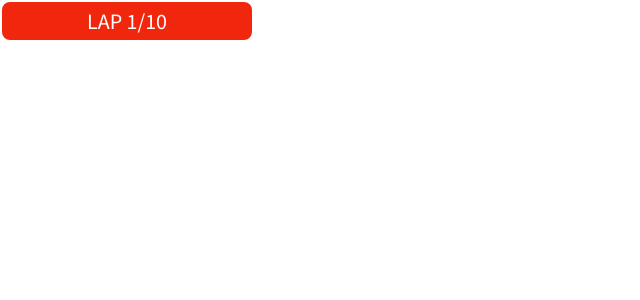
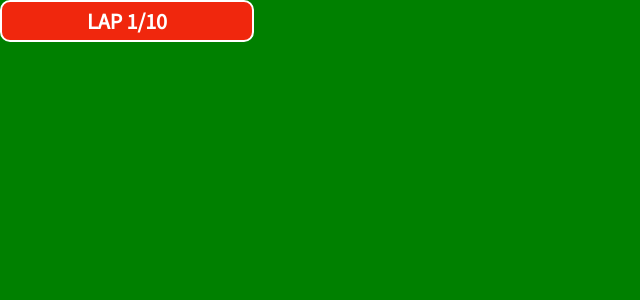
Before and after one commit to KChadwick96/rFactor-2-Overlay-React, a React (Create React App) app: page / in a window 1280 px wide. Shown: the top 300 px of the page, without its empty margins (0-640 px from the left). Built offline with nearby package versions, Linux system fonts and the light colour scheme.

Commit message:
updated countdown timer component

```diff
--- a/src/components/CountdownTimer/CountdownTimer.js
+++ b/src/components/CountdownTimer/CountdownTimer.js
@@ -1,5 +1,22 @@
 import React from "react";
+import PropTypes from "prop-types";
 
-const CountdownTimer = () => <p>1:1</p>;
+const CountdownTimer = ({ session, secondsLeft }) => {
+  const calculateMinutes = () => {
+    // TODO: do something with seconds left
+    return "15:00";
+  };
+
+  return (
+    <p>
+      {session} {calculateMinutes()}
+    </p>
+  );
+};
+
+CountdownTimer.propTypes = {
+  session: PropTypes.string.isRequired,
+  secondsLeft: PropTypes.number.isRequired
+};
 
 export default CountdownTimer;
--- a/src/components/SessionOverview/SessionOverview.js
+++ b/src/components/SessionOverview/SessionOverview.js
@@ -19,6 +19,7 @@ const StyledContainer = styled.div`
   text-align: center;
   border-radius: 10px;
   border: 2px solid #fff;
+  font-weight: 700;
 `;
 
 const getComponentType = session => {
@@ -51,7 +52,9 @@ const SessionOverview = ({ sessionData, colorPreset }) => {
 
   return (
     <StyledContainer>
-      {componentType === COMPONENT_TYPE_TIMER && <CountdownTimer />}
+      {componentType === COMPONENT_TYPE_TIMER && (
+        <CountdownTimer session={"Q1"} secondsLeft={500} />
+      )}
       {componentType === COMPONENT_TYPE_LAP && (
         <LapCounter currentLap={1} totalLaps={10} />
       )}
--- a/src/index.css
+++ b/src/index.css
@@ -2,6 +2,7 @@ body {
   margin: 0;
   padding: 0;
   font-family: "Source Sans Pro", sans-serif;
+  background-color: green;
 }
 
 p {
```
Also changed, not shown: 1 other file (tests, documents, lock files or other folders).
